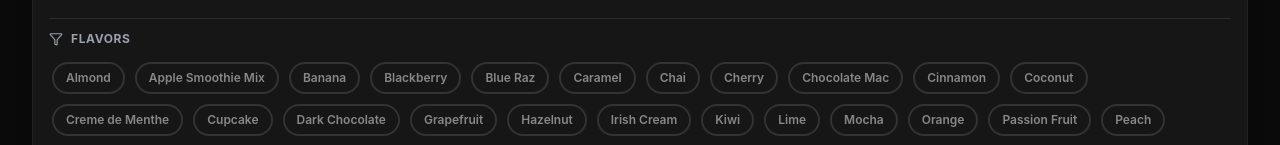
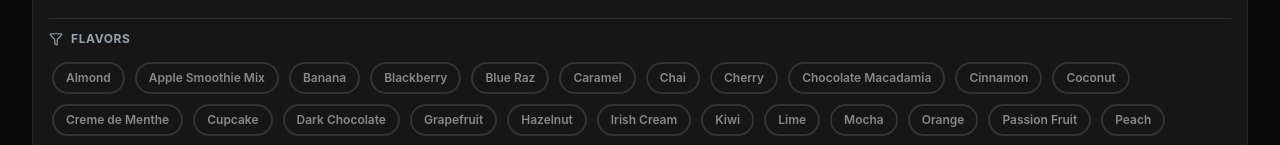
Before and after one commit to darin3/db-secret-menu, a React (Vite) app: page / in a window 1280 px wide. Shown: the part 557-702 px from the top of the page. Built offline with nearby package versions, Linux system fonts and the light colour scheme.

Commit message:
Rename Chocolate Mac to Chocolate Macadamia, simplify footer text

```diff
--- a/src/data/drinks.js
+++ b/src/data/drinks.js
@@ -20,8 +20,8 @@ export const DRINKS = [
   { name: "Christmas Morning", aka: null, flavors: ["Chai", "White Chocolate"], seasonal: true },
   { name: "Cinnamon Roll", aka: null, flavors: ["White Chocolate", "Cinnamon"] },
   { name: "Cocoa Citrus", aka: "B52", flavors: ["Orange", "Irish Cream"], limited: true },
-  { name: "Cookie", aka: null, flavors: ["White Chocolate", "Chocolate Mac"] },
-  { name: "Cookie Crave", aka: "Cookie Monster", flavors: ["Dark Chocolate", "Chocolate Mac"] },
+  { name: "Cookie", aka: null, flavors: ["White Chocolate", "Chocolate Macadamia"] },
+  { name: "Cookie Crave", aka: "Cookie Monster", flavors: ["Dark Chocolate", "Chocolate Macadamia"] },
   { name: "Cookies & Cream", aka: null, flavors: ["White Coffee", "White Chocolate", "Dark Chocolate Drizzle"] },
   { name: "Coral Reef", aka: null, flavors: ["Vanilla", "Orange", "Blue Raz Float"], limited: true },
   { name: "Cotton Candy", aka: null, flavors: ["White Chocolate", "Blue Raz"] },
@@ -34,7 +34,7 @@ export const DRINKS = [
   { name: "Double Rainbro™", aka: null, flavors: ["Peach", "Strawberry", "Coconut"] },
   { name: "Dragon Slayer", aka: null, flavors: ["Raspberry", "Blue Raz", "Blackberry Float"] },
   { name: "Dreamweaver", aka: null, flavors: ["Hazelnut", "White Chocolate"] },
-  { name: "Dutch Canyon", aka: "Grand Canyon", flavors: ["White Chocolate", "Dark Chocolate", "Chocolate Mac", "Caramel Drizzle"] },
+  { name: "Dutch Canyon", aka: "Grand Canyon", flavors: ["White Chocolate", "Dark Chocolate", "Chocolate Macadamia", "Caramel Drizzle"] },
   { name: "Dutch Crunch", aka: "Captain Crunch", flavors: ["Strawberry", "Hazelnut"] },
   { name: "Dutch Mojito", aka: null, flavors: ["Coconut", "Lime", "Creme de Menthe"] },
   { name: "Eclipse", aka: null, flavors: ["Peach", "Passion Fruit", "Blue Raz Float", "Blackberry Float"] },
@@ -68,7 +68,7 @@ export const DRINKS = [
   { name: "Midnight", aka: null, flavors: ["Pomegranate", "Blackberry"] },
   { name: "Mint Patty", aka: "JR Mint", flavors: ["Peppermint", "Dark Chocolate"], seasonal: true },
   { name: "Molten Lava", aka: null, flavors: ["Cinnamon", "Dark Chocolate"] },
-  { name: "Mystery Pop", aka: "Tootsie Pop", flavors: ["Chocolate Mac", "Any Fruit Flavor"] },
+  { name: "Mystery Pop", aka: "Tootsie Pop", flavors: ["Chocolate Macadamia", "Any Fruit Flavor"] },
   { name: "Ninja", aka: null, flavors: ["White Chocolate", "Creme de Menthe"] },
   { name: "Nirvana", aka: null, flavors: ["Irish Cream", "Dark Chocolate", "Caramel"] },
   { name: "OG Gummy Bear", aka: null, flavors: ["Pomegranate", "Passion Fruit", "Grapefruit", "Watermelon"] },
@@ -77,7 +77,7 @@ export const DRINKS = [
   { name: "Palm Beach", aka: null, flavors: ["Peach", "Pomegranate"] },
   { name: "Palm Tree", aka: null, flavors: ["Pomegranate", "Passion Fruit", "Lime"] },
   { name: "Passion Water", aka: null, flavors: ["Watermelon", "Passion Fruit"] },
-  { name: "Peach Cobbler", aka: null, flavors: ["Peach", "White Chocolate", "Chocolate Mac"] },
+  { name: "Peach Cobbler", aka: null, flavors: ["Peach", "White Chocolate", "Chocolate Macadamia"] },
   { name: "Peach Ring", aka: null, flavors: ["Passion Fruit", "White Chocolate", "Peach Float"] },
   { name: "Peppermint Bark", aka: null, flavors: ["White Chocolate", "Peppermint", "Dark Chocolate"], seasonal: true },
   { name: "Pink Flamingo", aka: null, flavors: ["Peach", "Strawberry", "White Chocolate"] },
@@ -91,11 +91,11 @@ export const DRINKS = [
   { name: "Sand Castle", aka: "Fleck", flavors: ["White Chocolate", "Coconut", "Hazelnut"] },
   { name: "Scarecrow", aka: "Snickers", flavors: ["Hazelnut", "Dark Chocolate", "Caramel"] },
   { name: "Scuba Diver", aka: "Scooby Snack", flavors: ["White Chocolate", "Kiwi"] },
-  { name: "Seashell", aka: "Islander", flavors: ["Vanilla", "Chocolate Mac", "Coconut"] },
+  { name: "Seashell", aka: "Islander", flavors: ["Vanilla", "Chocolate Macadamia", "Coconut"] },
   { name: "Shark Attack™", aka: null, flavors: ["Lime", "Coconut", "Blue Raz", "Pomegranate Float"] },
   { name: "Shenanigan", aka: "Nutty Irishman", flavors: ["Irish Cream", "Hazelnut"] },
   { name: "Shipwreck", aka: "Irie", flavors: ["Coconut", "Banana"] },
-  { name: "Snickerdoodle", aka: null, flavors: ["White Chocolate", "Cinnamon", "Chocolate Mac", "Cinnamon Sprinks"] },
+  { name: "Snickerdoodle", aka: null, flavors: ["White Chocolate", "Cinnamon", "Chocolate Macadamia", "Cinnamon Sprinks"] },
   { name: "Starry Night", aka: null, flavors: ["Blackberry", "Blue Raz"] },
   { name: "Stop Light", aka: null, flavors: ["Kiwi", "Pomegranate", "Passion Fruit"] },
   { name: "Sugar Cookie", aka: null, flavors: ["Cupcake", "Vanilla", "Raw Sugar Sprinks"] },
@@ -104,15 +104,15 @@ export const DRINKS = [
   { name: "Sweet Sunrise", aka: null, flavors: ["Peach", "Orange", "Passion Fruit", "Banana"], limited: true },
   { name: "Sweetie Pebbles", aka: null, flavors: ["Vanilla", "Cherry"], limited: true },
   { name: "Tiger's Blood", aka: null, flavors: ["Coconut", "Strawberry"] },
-  { name: "Toasted Mellow", aka: "Vanilla Bean", flavors: ["Vanilla", "Chocolate Mac"] },
-  { name: "Trail Mix", aka: "Nutella", flavors: ["Dark Chocolate", "Chocolate Mac", "Almond"] },
+  { name: "Toasted Mellow", aka: "Vanilla Bean", flavors: ["Vanilla", "Chocolate Macadamia"] },
+  { name: "Trail Mix", aka: "Nutella", flavors: ["Dark Chocolate", "Chocolate Macadamia", "Almond"] },
   { name: "Trifecta", aka: null, flavors: ["White Chocolate", "Dark Chocolate", "Caramel"] },
   { name: "Triple P", aka: null, flavors: ["Pomegranate", "Peach", "Passion Fruit"] },
   { name: "Trixie", aka: "Pixie Stick", flavors: ["Orange", "Pomegranate", "Almond"], limited: true },
   { name: "Tropical", aka: null, flavors: ["Passion Fruit", "Blue Raz", "Coconut"] },
   { name: "Tuxedo", aka: null, flavors: ["White Chocolate", "Dark Chocolate"] },
   { name: "Unicorn Blood", aka: null, flavors: ["Almond", "Strawberry", "White Chocolate"] },
-  { name: "Unwind", aka: "Wallaby", flavors: ["Caramel", "Chocolate Mac", "Dark Chocolate"] },
+  { name: "Unwind", aka: "Wallaby", flavors: ["Caramel", "Chocolate Macadamia", "Dark Chocolate"] },
   { name: "Vampire Slayer", aka: null, flavors: ["Pomegranate", "Strawberry"] },
   { name: "Werewolf", aka: "Reeses", flavors: ["Salted Caramel", "Hazelnut", "Dark Chocolate"] },
   { name: "White Zombie", aka: null, flavors: ["White Chocolate", "Vanilla"] },
@@ -126,7 +126,7 @@ DRINKS.forEach(d => d.flavors.filter(isCoreFlavor).forEach(f => coreFlavorSet.ad
 export const ALL_CORE_FLAVORS = [...coreFlavorSet].sort();
 
 export const FRUITY = ["Strawberry", "Raspberry", "Blackberry", "Blueberry", "Blue Raz", "Peach", "Passion Fruit", "Pomegranate", "Kiwi", "Lime", "Lemon", "Orange", "Grapefruit", "Watermelon", "Banana", "Cherry", "Apple Smoothie Mix", "Mango"];
-export const SWEET = ["White Chocolate", "Dark Chocolate", "Chocolate Mac", "Caramel", "Salted Caramel", "Mocha", "Cupcake", "Almond", "Hazelnut", "Almond Roca", "Vanilla", "Irish Cream"];
+export const SWEET = ["White Chocolate", "Dark Chocolate", "Chocolate Macadamia", "Caramel", "Salted Caramel", "Mocha", "Cupcake", "Almond", "Hazelnut", "Almond Roca", "Vanilla", "Irish Cream"];
 export const SPICED = ["Cinnamon", "Chai", "Peppermint", "Creme de Menthe"];
 export const MINTY_SPICED = ["Cinnamon", "Chai", "Peppermint", "Creme de Menthe"];
 
@@ -136,7 +136,7 @@ const CHAI_AFFINITY = {
   Cinnamon: 3, Vanilla: 3,
   Caramel: 2, "Salted Caramel": 2, Hazelnut: 2, Peppermint: 2, "Creme de Menthe": 2,
   "Dark Chocolate": 2, Mocha: 2,
-  "White Chocolate": 1, Almond: 1, "Chocolate Mac": 1, "Irish Cream": 1,
+  "White Chocolate": 1, Almond: 1, "Chocolate Macadamia": 1, "Irish Cream": 1,
   Coconut: 1, Cupcake: 1, "White Coffee": 1,
 };
 export const chaiAffinityScore = (d) => {
@@ -149,7 +149,7 @@ export const FLAVOR_COLORS = {
   Peach: "#FABB51", "Passion Fruit": "#E17055", Pomegranate: "#C0392B", Kiwi: "#7BED9F",
   Lime: "#2ED573", Orange: "#FF9F43", Grapefruit: "#F8A5C2", Watermelon: "#FF6B81",
   Banana: "#F6E58D", Cherry: "#DC143C", Coconut: "#00D2D3", "Apple Smoothie Mix": "#6AB04C", Mango: "#FFB142",
-  "White Chocolate": "#F5F0E1", "Dark Chocolate": "#967259", "Chocolate Mac": "#DEB887",
+  "White Chocolate": "#F5F0E1", "Dark Chocolate": "#967259", "Chocolate Macadamia": "#DEB887",
   Caramel: "#D4A259", "Salted Caramel": "#C49A52", Mocha: "#A67C52", Cupcake: "#FF9FF3",
   Almond: "#DCCBB7", Hazelnut: "#D2956B", "Almond Roca": "#B8860B", Vanilla: "#F3E9DC",
   Cinnamon: "#D35400", Chai: "#C48A2A", "Irish Cream": "#C9B99A", Peppermint: "#00E676",
@@ -251,8 +251,8 @@ export const MOOD_QUESTIONS = [
     options: [
       {
         id: "choc", label: "Chocolate & Mocha", icon: "chocolate",
-        filter: d => d.flavors.some(f => ["Dark Chocolate", "White Chocolate", "Mocha", "Chocolate Mac"].includes(f)),
-        scorer: d => d.flavors.filter(f => ["Dark Chocolate", "White Chocolate", "Mocha", "Chocolate Mac"].includes(f)).length
+        filter: d => d.flavors.some(f => ["Dark Chocolate", "White Chocolate", "Mocha", "Chocolate Macadamia"].includes(f)),
+        scorer: d => d.flavors.filter(f => ["Dark Chocolate", "White Chocolate", "Mocha", "Chocolate Macadamia"].includes(f)).length
       },
       {
         id: "caramel", label: "Caramel & Vanilla", icon: "caramel",
```
